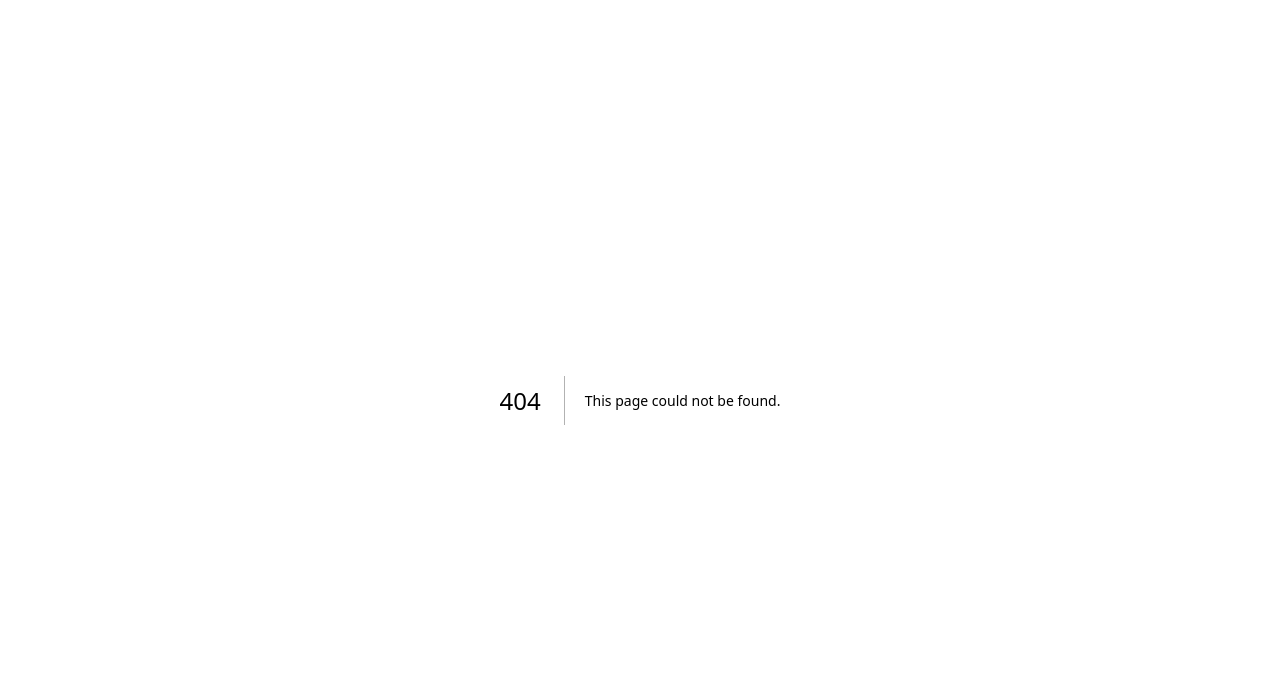
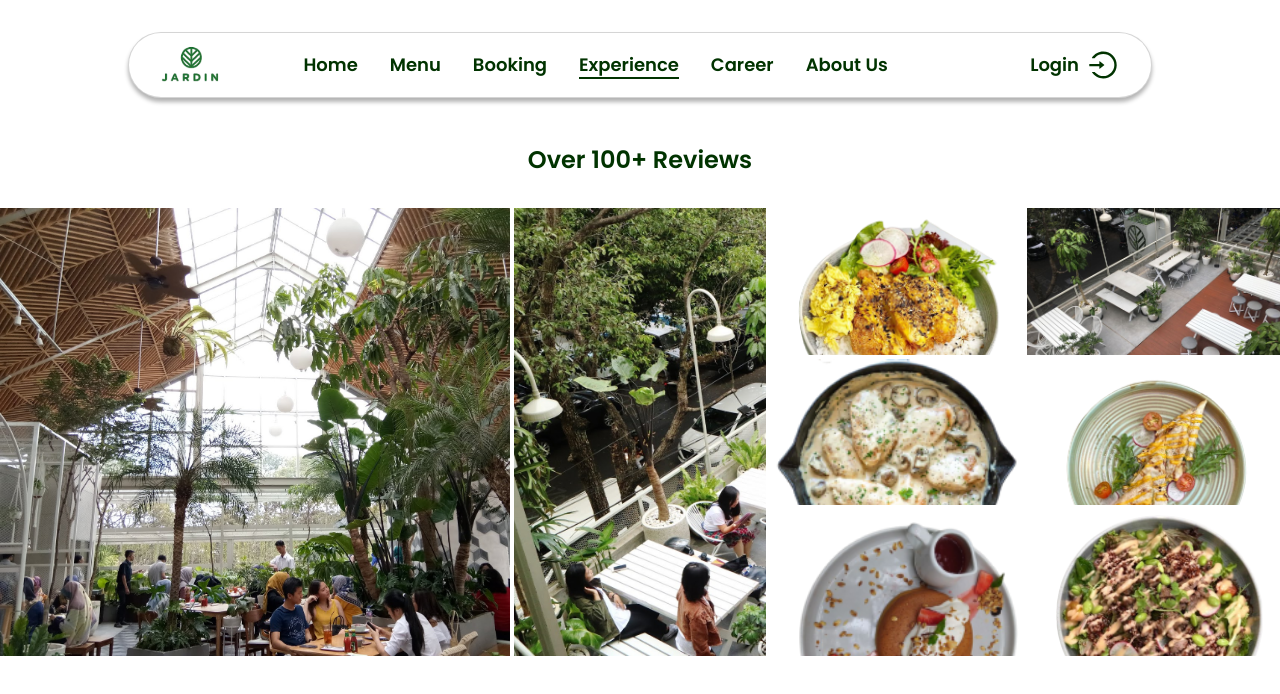
Before and after one commit to darrellrahan/jardincafe, a Next.js app: page /experience in a window 1280 px wide. Before the commit this address had no page. Shown: the top 694 px of the page. Built offline with nearby package versions, Linux system fonts and the light colour scheme; no server answers.

Commit message:
working on experience

```diff
--- a/app/components/Header.tsx
+++ b/app/components/Header.tsx
@@ -26,7 +26,7 @@ function Header() {
   return (
     <section id="header">
       <header
-        className={`fixed inset-x-32 ${top} bg-white flex justify-between items-center text-[#013300] text-lg font-semibold py-4 px-8 rounded-[2.5rem] z-50 duration-300 ease-linear`}
+        className={`fixed inset-x-32 ${top} bg-white flex justify-between items-center text-[#013300] text-lg font-semibold py-4 px-8 rounded-[2.5rem] z-50 duration-300 ease-linear border border-neutral-500 border-opacity-30 shadow-[0px_4px_4px_0px_#0000004D]`}
       >
         <a href="/" className="absolute left-4 translate-y-1">
           <img
--- /dev/null
+++ b/app/components/HeroExp.tsx
@@ -0,0 +1,25 @@
+import React from "react";
+
+function HeroExp() {
+  return (
+    <section id="hero-exp">
+      <div className="mt-36">
+        <h1 className="text-[#013300] text-2xl font-semibold text-center mb-8">
+          Over 100+ Reviews
+        </h1>
+        <div className="h-[28rem] grid grid-cols-5 gap-1">
+          <div className="bg-[url('/images/photo/carousel-3.jpg')] bg-no-repeat bg-cover w-full h-full col-span-2 row-span-3" />
+          <div className="bg-[url('/images/photo/carousel-1.jpg')] bg-no-repeat bg-cover w-full h-full row-span-3" />
+          <div className="bg-[url('/images/menu/dori-ricebowl.png')] bg-no-repeat bg-cover w-full h-full" />
+          <div className="bg-[url('/images/photo/carousel-2.jpg')] bg-no-repeat bg-cover w-full h-full" />
+          <div className="bg-[url('/images/menu/chicken-mushroom.png')] bg-no-repeat bg-cover w-full h-full" />
+          <div className="bg-[url('/images/menu/chicken-quesadilla.png')] bg-no-repeat bg-cover w-full h-full" />
+          <div className="bg-[url('/images/menu/strawberry-creme.png')] bg-no-repeat bg-cover w-full h-full" />
+          <div className="bg-[url('/images/menu/quinoa-salad.png')] bg-no-repeat bg-cover w-full h-full" />
+        </div>
+      </div>
+    </section>
+  );
+}
+
+export default HeroExp;
--- a/app/data/dry.ts
+++ b/app/data/dry.ts
@@ -13,6 +13,10 @@ export const navLink = [
   {
     url: "/booking",
     link: "Booking",
+  },
+  {
+    url: "/experience",
+    link: "Experience",
   },
   {
     url: "/career",
--- /dev/null
+++ b/app/experience/page.tsx
@@ -0,0 +1,14 @@
+import React from "react";
+import Header from "../components/Header";
+import HeroExp from "../components/HeroExp";
+
+function page() {
+  return (
+    <main>
+      <Header />
+      <HeroExp />
+    </main>
+  );
+}
+
+export default page;
```
